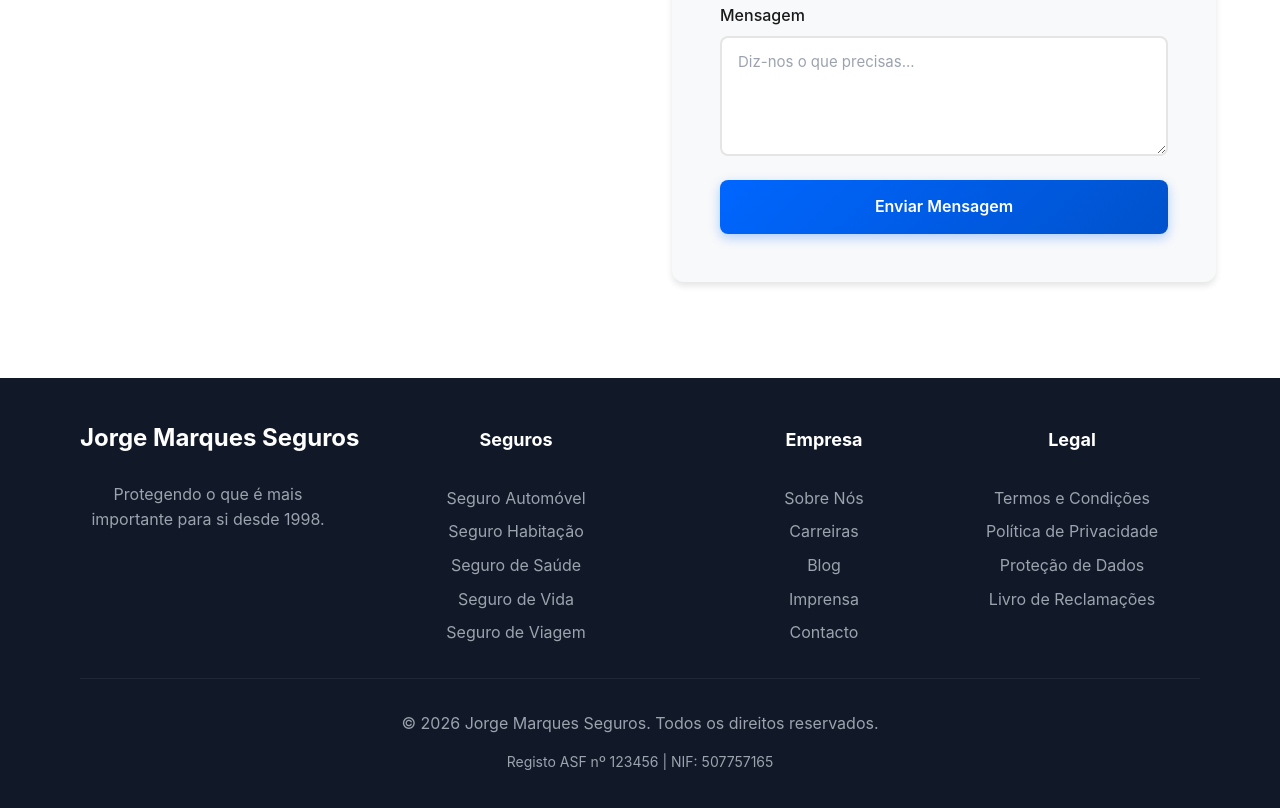
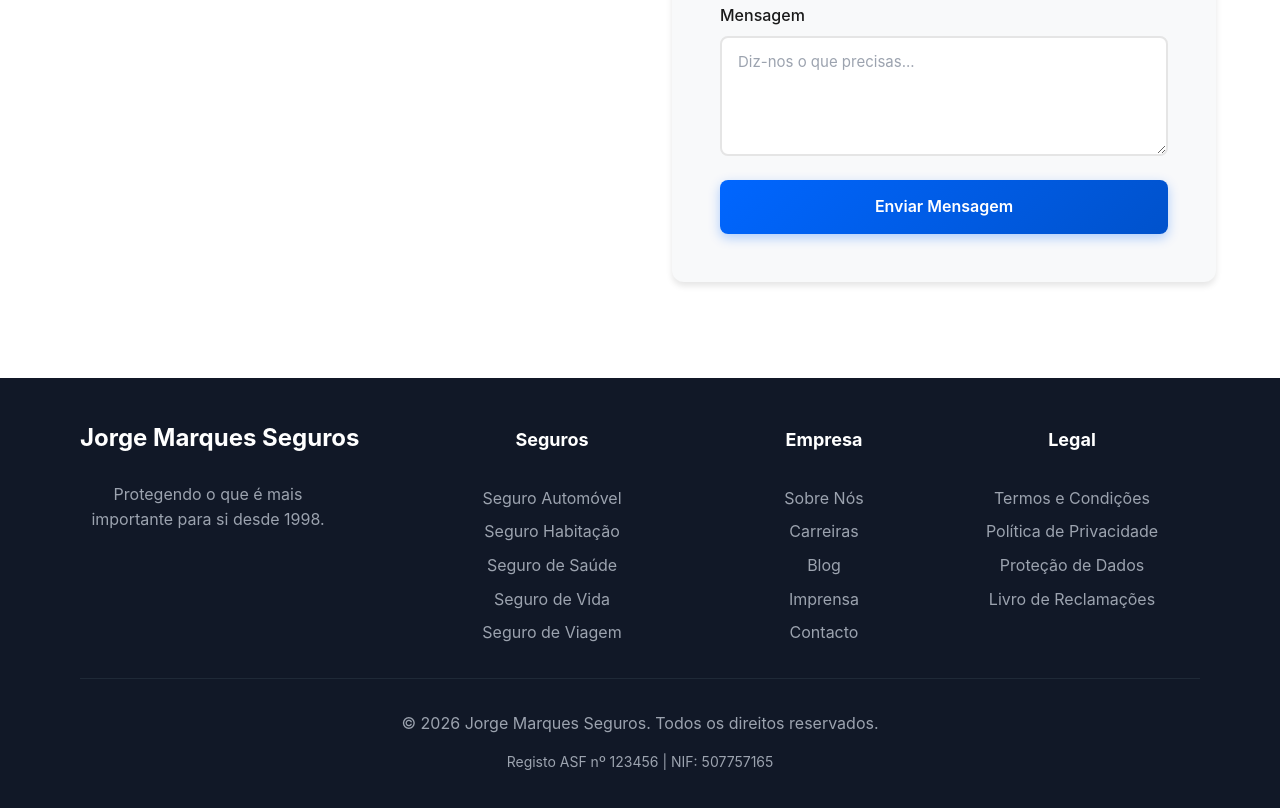
Before and after one commit to a31223-wq/JMseguros2, a website built with Vite: page index.html in a window 1280 px wide. Shown: the part 4227-5035 px from the top of the page. Built offline with nearby package versions, Linux system fonts and the light colour scheme; some icons are missing; files whose address does not match are found by name.

Commit message:
Update index.html

```diff
--- a/index.html
+++ b/index.html
@@ -415,7 +415,7 @@
       </div>
 
       <!-- Seguros (bem mais à direita) -->
-      <div class="md:pl-10">
+      <div class="md:pl-28">
         <h4 class="text-lg font-bold mb-4">Seguros</h4>
         <ul class="space-y-2">
           <li><a href="#" class="text-gray-400 hover:text-white transition">Seguro Automóvel</a></li>
```
